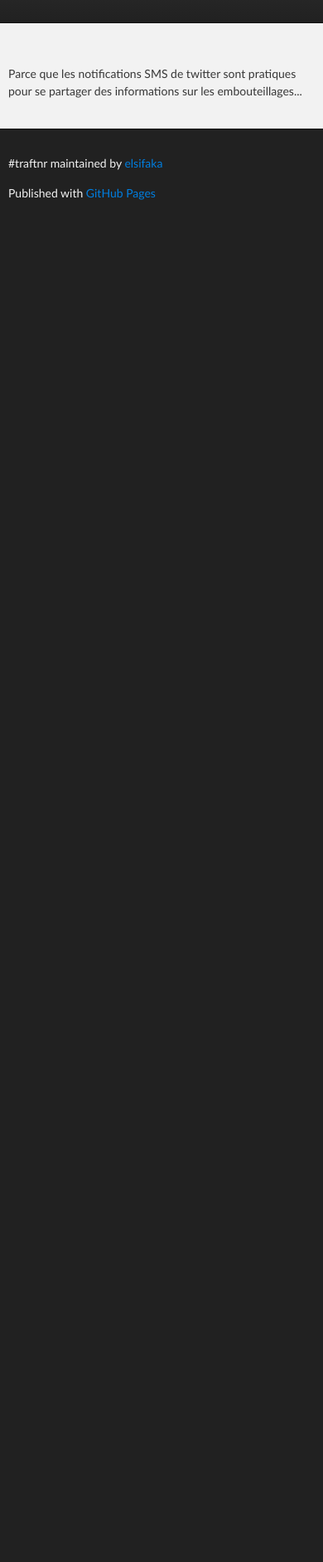
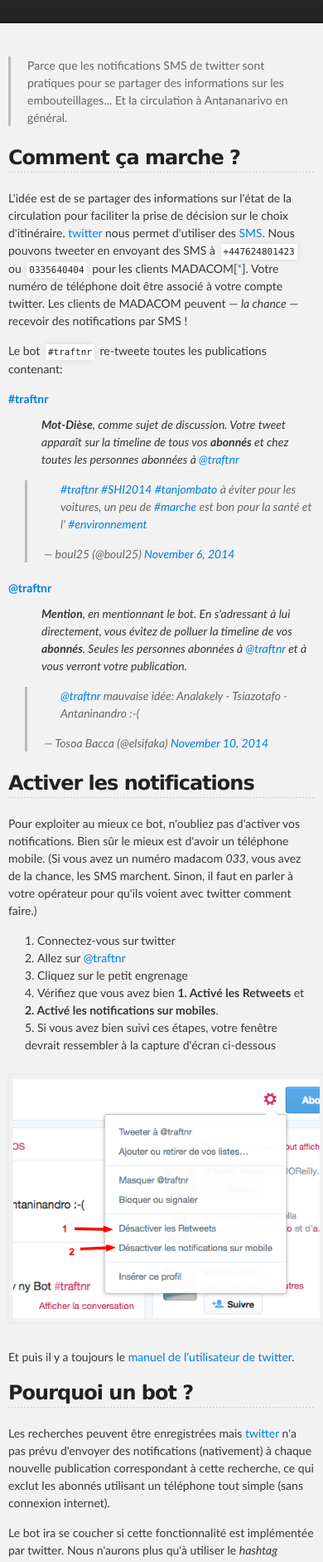
Before and after one commit to elsifaka/traftnr.mrkb.mg, a plain HTML site: page index.html in a window 390 px wide. Shown: the part 101-1984 px from the top of the page at 83% size. Before the commit the page ends 844 px from the top, so only its background shows below. Drawn offline with Linux system fonts and the light colour scheme.

Commit message:
MàJ du texte d'explications

```diff
--- a/index.html
+++ b/index.html
@@ -29,14 +29,65 @@
     <!-- MAIN CONTENT -->
     <div id="main_content_wrap" class="outer">
       <section id="main_content" class="inner">
-        <p>Parce que les notifications SMS de twitter sont pratiques pour se partager des informations sur les embouteillages...</p>
+        <blockquote>Parce que les notifications SMS de twitter sont pratiques pour se partager des informations sur les embouteillages... Et la circulation à Antananarivo en général.</blockquote>
+        <h2>Comment ça marche ?</h2>
+        <p>L'idée est de se partager des informations sur l'état de la circulation pour faciliter la prise de décision sur le choix d'itinéraire. <a href="https://twitter.com">twitter</a> nous permet d'utiliser des <a href="https://support.twitter.com/articles/75458#" title="RTFM">SMS</a>. Nous pouvons tweeter en envoyant des SMS à <code>+447624801423</code> ou <code>0335640404</code> pour les clients MADACOM<sup>[<a name="madacom" href="#ftn.madacom">*</a>]</sup>. Votre numéro de téléphone doit être associé à votre compte twitter. Les clients de MADACOM peuvent &mdash; <em>la chance</em> &mdash; recevoir des notifications par SMS !</p>
+        <p>Le bot <code>#traftnr</code> re-tweete toutes les publications contenant:</p>
+        <dl>
+          <dt><a href="https://twitter.com/search?f=realtime&q=%23traftnr&src=typd">#traftnr</a></dt>
+          <dd>
+            <p>
+              <strong title="hashtag">Mot-Dièse</strong>, comme sujet de discussion. Votre tweet apparaît sur la timeline de tous vos <strong title="follower">abonnés</strong> et chez toutes les personnes abonnées à <a href="https://twitter.com/traftnr">@traftnr</a>
+            </p>
+            <blockquote class="twitter-tweet" lang="en"><p><a href="https://twitter.com/hashtag/traftnr?src=hash">#traftnr</a> <a href="https://twitter.com/hashtag/SHI2014?src=hash">#SHI2014</a> <a href="https://twitter.com/hashtag/tanjombato?src=hash">#tanjombato</a> à éviter pour les voitures, un peu de <a href="https://twitter.com/hashtag/marche?src=hash">#marche</a> est bon pour la santé et l&#39; <a href="https://twitter.com/hashtag/environnement?src=hash">#environnement</a></p>&mdash; boul25 (@boul25) <a href="https://twitter.com/boul25/status/530323818674274305">November 6, 2014</a></blockquote>
+          </dd>
+          <dt><a href="https://twitter.com/traftnr">@traftnr</a></dt>
+          <dd><p>
+              <strong title="handle">Mention</strong>, en mentionnant le bot. En s'adressant à lui directement, vous évitez de polluer la timeline de vos  <strong title="follower">abonnés</strong>. Seules les personnes abonnées à <a href="https://twitter.com/traftnr">@traftnr</a> et à vous verront votre publication.
+            </p>
+            <script async src="//platform.twitter.com/widgets.js" charset="utf-8"></script>
+            <!--<blockquote>-->
+              <!--<p>@traftnr circulation alternée sur la montée d'Ambanidia, côté pharmacie. Cause: Camion en panne.</p>-->
+              <!--</blockquote>-->
+            <blockquote class="twitter-tweet" lang="fr"><p><a href="https://twitter.com/traftnr">@traftnr</a> mauvaise idée: Analakely - Tsiazotafo - Antaninandro :-(</p>&mdash; Tosoa Bacca (@elsifaka) <a href="https://twitter.com/elsifaka/status/531827983250907137">November 10, 2014</a></blockquote>
+            <script async src="//platform.twitter.com/widgets.js" charset="utf-8"></script>
+          </dd>
+        </dl>
+        <h2>Activer les notifications</h2>
+        <p>
+          Pour exploiter au mieux ce bot, n'oubliez pas d'activer vos notifications. Bien sûr le mieux est d'avoir un téléphone mobile. (Si vous avez un numéro madacom <em>033</em>, vous avez de la chance, les SMS marchent. Sinon, il faut en parler à votre opérateur pour qu'ils voient avec twitter comment faire.)
+        </p>
+        <ol>
+          <li>Connectez-vous sur twitter</li>
+          <li>Allez sur <a href="https://twitter.com/traftnr">@traftnr</a></li>
+          <li>Cliquez sur le petit engrenage</li>
+          <li>Vérifiez que vous avez bien <strong>1. Activé les Retweets</strong> et <strong>2. Activé les notifications sur mobiles</strong>.</li>
+          <li>Si vous avez bien suivi ces étapes, votre fenêtre devrait ressembler à la capture d'écran ci-dessous</li>
+        </ol>
+        <p>
+            <img src="/images/activate-mobile-notifications.png" alt="Activer les retweets, Activer les notifications mobiles" />
+        </p>
+        <p>Et puis il y a toujours le <a href="https://support.twitter.com/" title="RTFM">manuel de l'utilisateur de twitter</a>.</p>
+        <h2>Pourquoi un bot ?</h2>
+        <p>Les recherches peuvent être enregistrées mais <a href="https://twitter.com">twitter</a> n'a pas prévu d'envoyer des notifications (nativement) à chaque nouvelle publication correspondant à cette recherche, ce qui exclut les abonnés utilisant un téléphone tout simple (sans connexion internet).</p>
+        <p>Le bot ira se coucher si cette fonctionnalité est implémentée par twitter. Nous n'aurons plus qu'à utiliser le <em>hashtag</em> <a href="https://twitter.com/search?f=realtime&q=%23traftnr&src=typd">#traftnr</a>.</p>
+        <h2>Suggestions et questions</h2>
+        <p>Pour toutes les discussions relatives au bot, adressez-vous à <a href="https://twitter.com/elsifaka">@elsifaka</a>.</p>
+        <h2>Dans les tuyaux</h2>
+        <ul>
+          <li>Publier les informations (pour rappel) sur les jours de marchés de tous les quartiers d'Antananarivo.</li>
+          <li>Publier les informations sur les travaux et les fermetures de routes.</li>
+        </ul>
       </section>
     </div>
 
     <!-- FOOTER  -->
     <div id="footer_wrap" class="outer">
       <footer class="inner">
-        <p class="copyright">#traftnr maintained by <a href="https://github.com/elsifaka">elsifaka</a></p>
+          <p>
+            <sup>[<a id="ftn.madacom" href="#madacom">*</a>]</sup>Aucune pub pour MADACOM, mais ils ont quand même l'offre SKY pour twitter à volonté ;-)
+          </p>
+        <p class="copyright"><code>#traftnr</code> maintained by <a href="https://twitter.com/elsifaka">@elsifaka</a></p>
         <p>Published with <a href="http://pages.github.com">GitHub Pages</a></p>
       </footer>
     </div>
```
Also changed, not shown: images/activate-mobile-notifications.png (added). Lines whose indentation alone changed are shown as unchanged.
